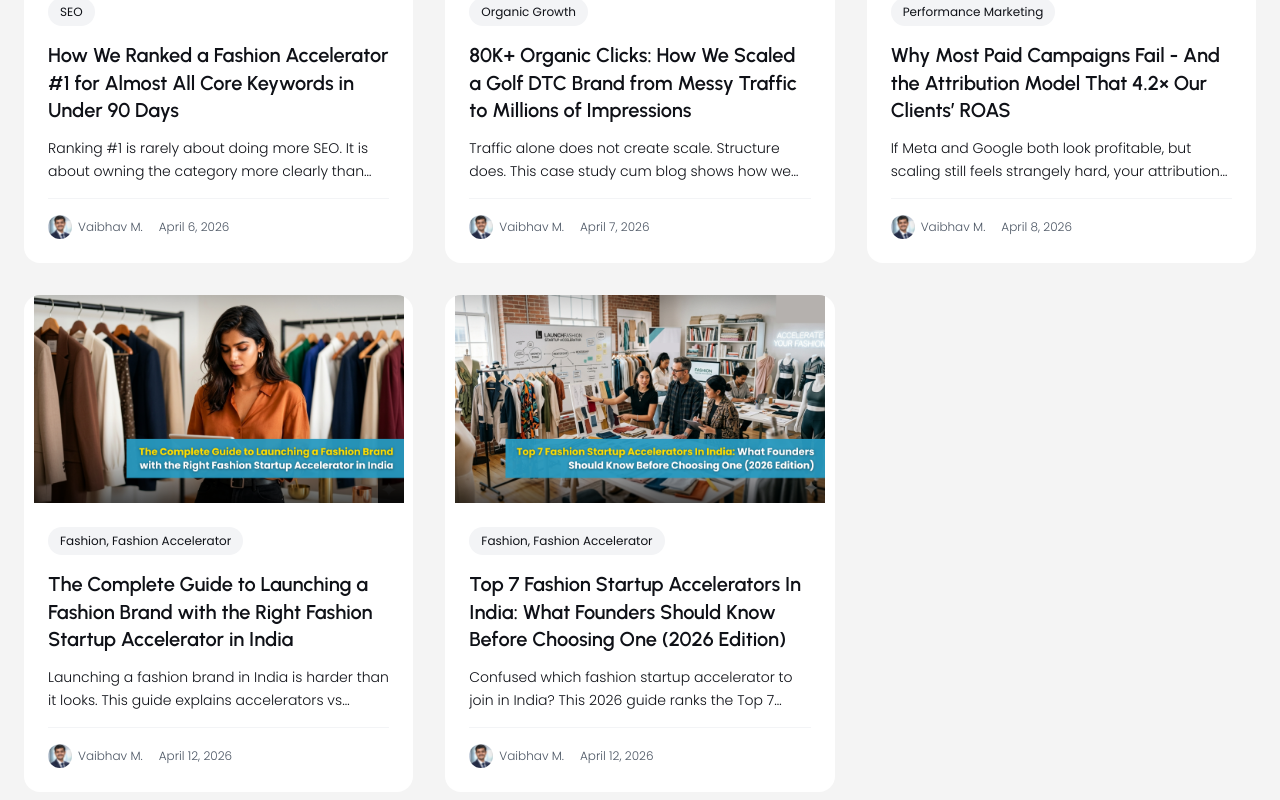
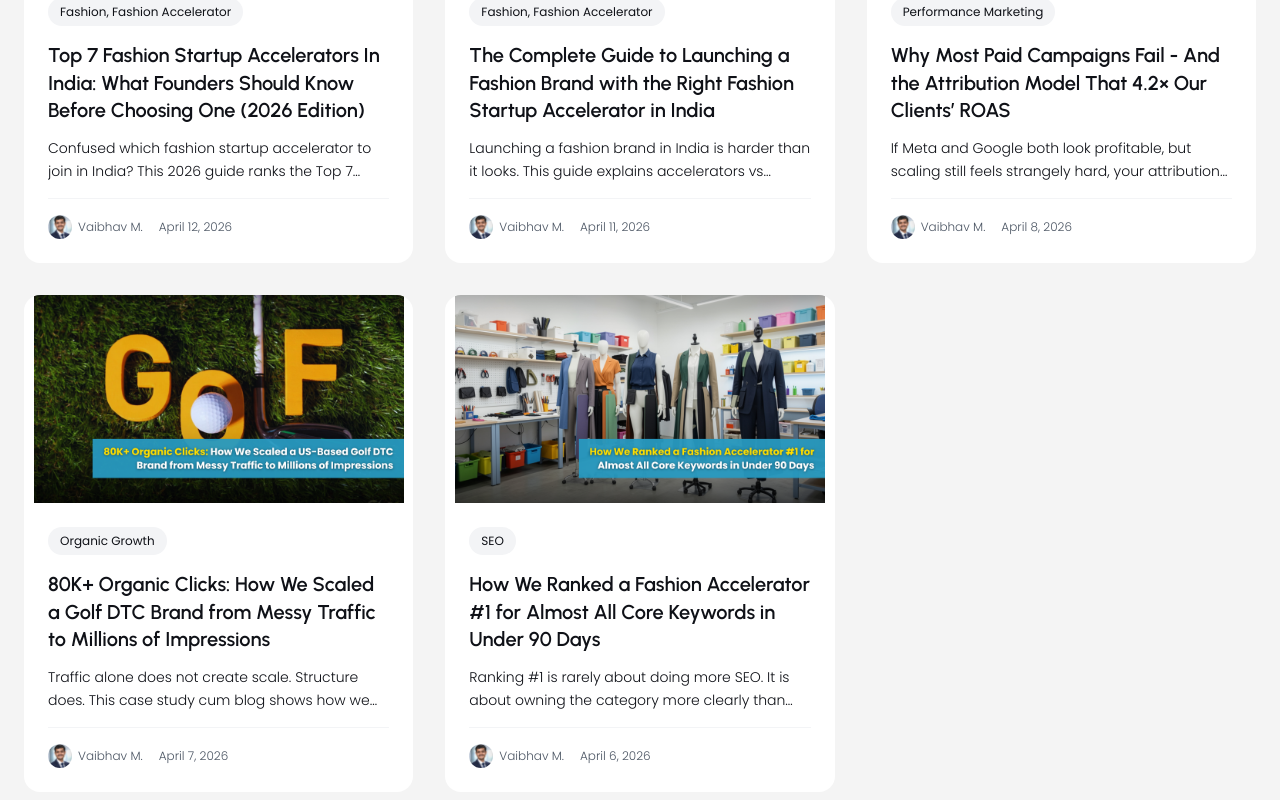
Before and after one commit to keerthikaa27/precrux, a Next.js app: page /blog in a window 1280 px wide. Shown: the part 960-1760 px from the top of the page. Built offline with nearby package versions, Linux system fonts and the light colour scheme.

Commit message:
Fixed blog structure

```diff
--- a/app/blog/[slug]/page.tsx
+++ b/app/blog/[slug]/page.tsx
@@ -1450,7 +1450,7 @@ const posts : Post[] = [
         category: "Fashion Accelerator",
         title: "The Complete Guide to Launching a Fashion Brand with the Right Fashion Startup Accelerator in India",
         author: "Vaibhav M.",
-        date: "April 12, 2026",
+        date: "April 11, 2026",
         slug: "fashion-brand",
         img: "/blog/blog4.webp",
 content: [
--- a/app/blog/page.tsx
+++ b/app/blog/page.tsx
@@ -40,7 +40,7 @@ const posts = [
     excerpt: "Launching a fashion brand in India is harder than it looks. This guide explains accelerators vs incubators vs execution partners, who needs one, and how to choose the right support for real growth.",
     author: "Vaibhav M.",
     authorImg: "/team/vaibhav.png",
-    date: "April 12, 2026",
+    date: "April 11, 2026",
     img: "/blog/blog4.webp",
     slug: "fashion-brand",
   },
@@ -97,10 +97,10 @@ export default function BlogPage() {
   const postsPerPage = 6;
 
 
-  const filtered = activeCategory === "All"
-    ? posts
-    : posts.filter(p => p.category?.includes(activeCategory)
-  );
+  const filtered = (activeCategory === "All"
+  ? posts
+  : posts.filter(p => p.category?.includes(activeCategory))
+).sort((a, b) => new Date(b.date).getTime() - new Date(a.date).getTime());
 
   const indexOfLast = currentPage * postsPerPage;
   const indexOfFirst = indexOfLast - postsPerPage;
--- a/components/BlogPreview.tsx
+++ b/components/BlogPreview.tsx
@@ -57,7 +57,7 @@ function BlogCard({ p }: { p: typeof posts[0] }) {
               <img
   src={p.authorImg}
   alt={p.author}
-  className="w-6 h-6 rounded-full object-cover"
+  className="w-6 h-6 rounded-full object-contain"
 />
               {p.author}
             </span>
```
